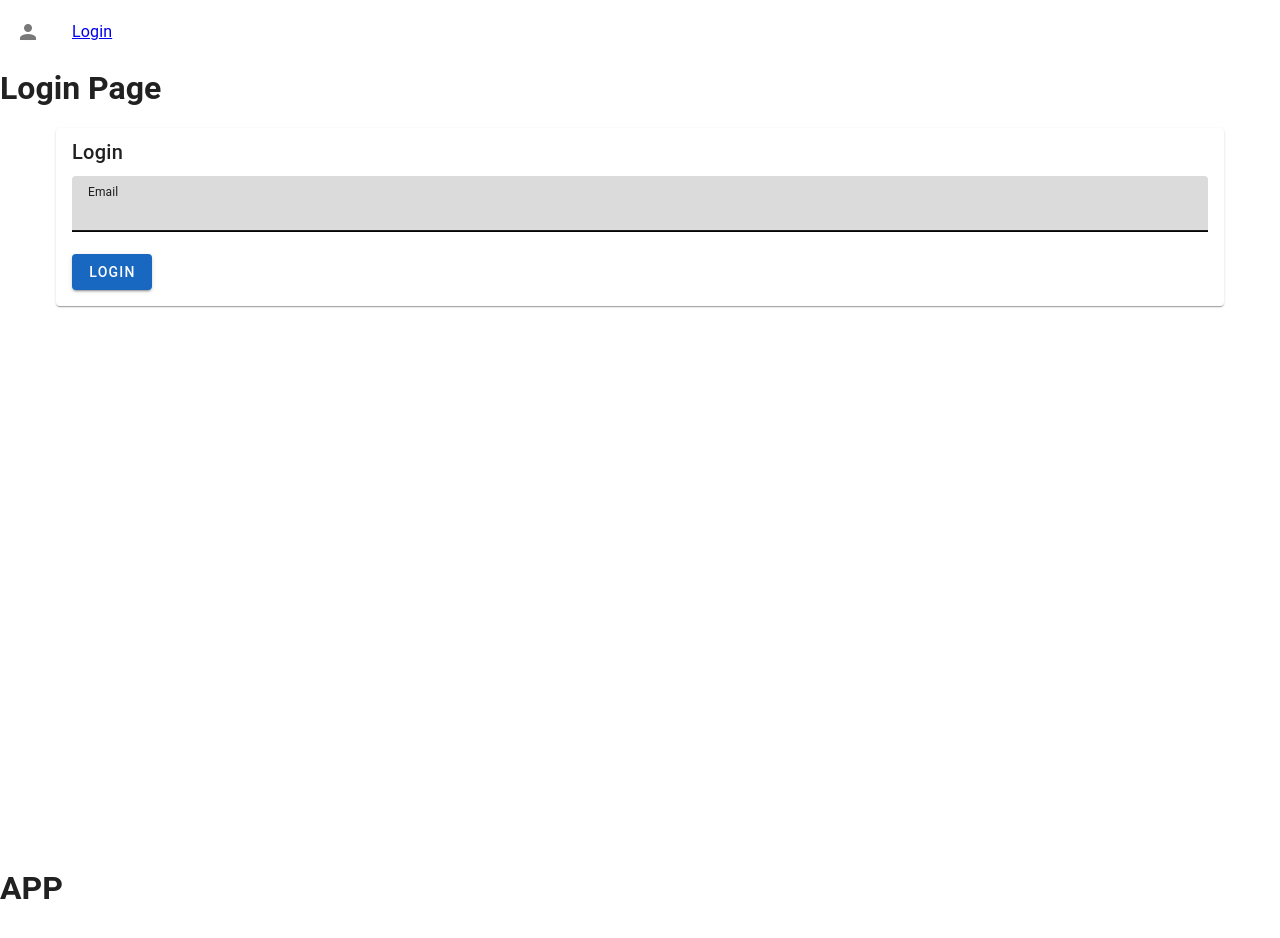
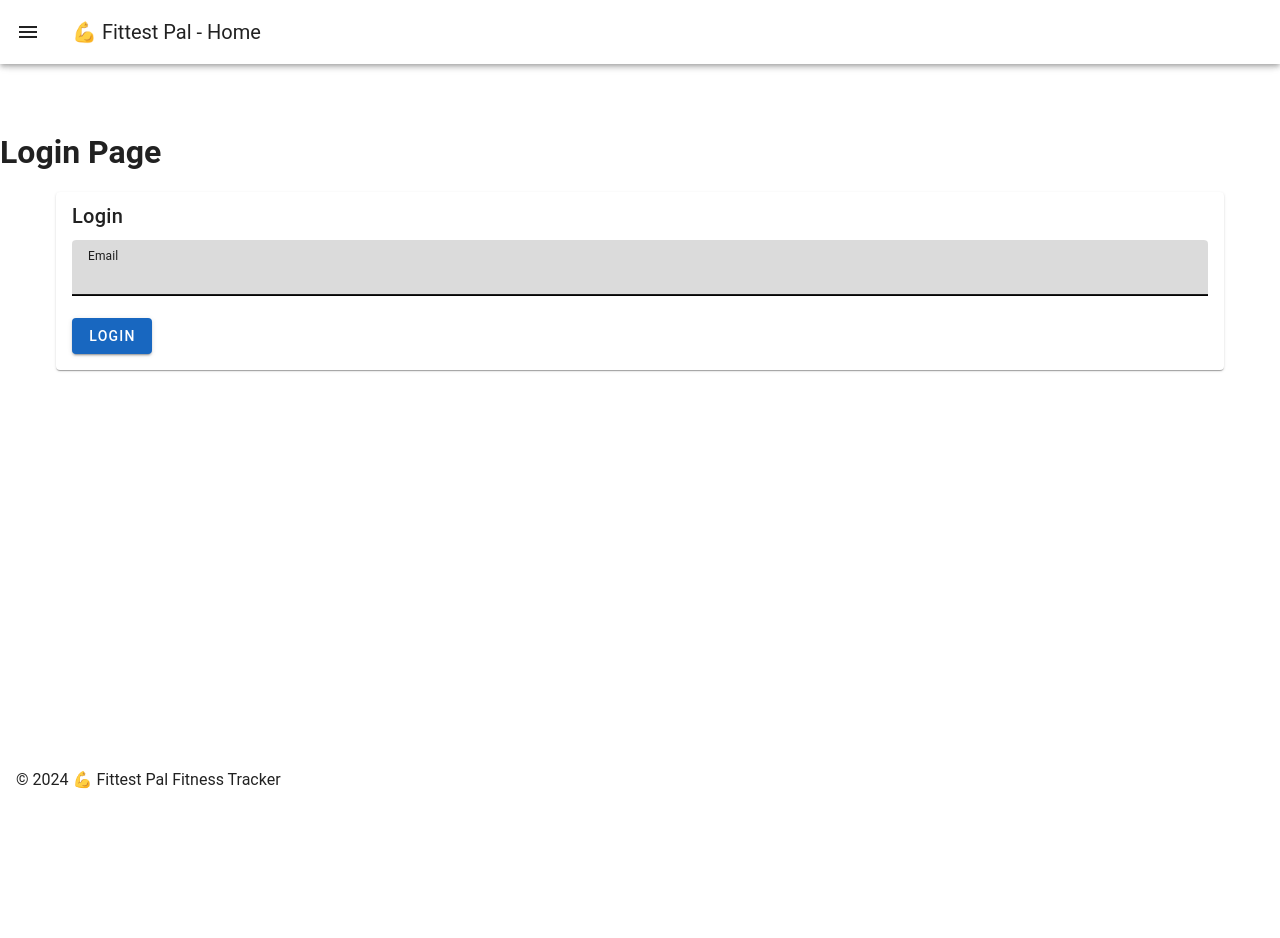
Before and after one commit to nekkox/SportTracker-app, a Vue app: page /login in a window 1280 px wide. Shown: the top 938 px of the page. Before the commit the page ends 912 px from the top, so only its background shows below. Built offline with nearby package versions, Linux system fonts and the light colour scheme; no server answers; the database is empty.

Commit message:
Create nav-bar, footer, and drawer - simple v-layout. Drawer state is contained in Pinia appStore

```diff
--- a/src/App.vue
+++ b/src/App.vue
@@ -3,15 +3,22 @@ import { onMounted } from "vue";
 import { useUserStore } from "@/store/user";
 import { useSupabaseClient } from "@/composables/supabase";
 import AppMenu from "./components/AppMenu.vue";
+import { storeToRefs } from "pinia";
+import { useAppStore } from "@/store/app";
 
 
 const userStore = useUserStore();
+const appStore = useAppStore();
+
+const { pageTitle, dialog } = storeToRefs(appStore);
+const currentYear = new Date().getFullYear();
 
 onMounted(async () => {
 //Authenticating users
   const { data } = await useSupabaseClient.auth.getSession();
-//data is null if user is not signed-in or has logged ou
-  if (data && data.session && data.session.user) {
+//data is null if user is not signed-in or has logged out
+
+if (data && data.session && data.session.user) {
     await userStore.insertProfile(data.session);
     userStore.setUserSession(data.session);
   }
@@ -26,9 +33,27 @@ onMounted(async () => {
 <template>
   <v-app>
    <AppMenu />
+   <v-app-bar app style="position: relative">
+    <v-app-bar-nav-icon @click="appStore.toggleDrawer()"></v-app-bar-nav-icon>
+<v-toolbar-title>💪 Fittest Pal - {{ pageTitle }}</v-toolbar-title>
+</v-app-bar>
     <v-main>
       <router-view />
+
+      <v-dialog v-model="dialog.visible" :fullscreen="dialog.fullscreen">
+        <v-card>{{ console.log(dialog) }}
+          <v-card-title>{{ dialog.title }}</v-card-title>
+          <v-card-text><p v-html="dialog.contents"></p> </v-card-text>
+          <v-card-actions>
+            <v-btn color="primary" @click="appStore.hideDialog">Close</v-btn>
+          </v-card-actions>
+        </v-card>
+      </v-dialog>
+
     </v-main>
-    <h1>APP</h1>
+
+    <v-footer app>
+<span>&copy; {{ currentYear }} 💪 Fittest Pal Fitness Tracker</span>
+</v-footer>
   </v-app>
 </template>
--- a/src/components/AppMenu.vue
+++ b/src/components/AppMenu.vue
@@ -1,15 +1,24 @@
 <script setup>
 import { storeToRefs } from "pinia";
 import { useUserStore } from "@/store/user";
+import { useAppStore } from "@/store/app";
 
 const userStore = useUserStore();
+const appStore = useAppStore();
+//When decompose sth from Pinia store storeToRefs need to be used. Its compounded.
+const { userIsLoggedIn, session } = storeToRefs(userStore);
+const { drawer } = storeToRefs(appStore);
 
-//When decompose sth from Pinia store storeToRefs need to be used. Its compounded.
-const { userIsLoggedIn } = storeToRefs(userStore);
+const goToPage = (page) => {
+appStore.navigateToPage(page);
+};
+
 </script>
 
 //If user is loggedIn then then logout button is shown else login button is shown.
 <template>
+<v-navigation-drawer v-model="drawer" app>
+
     <v-list dense v-if="userIsLoggedIn">
         <v-list-item @click="userStore.logout()">
             <template v-slot:prepend>
@@ -18,14 +27,15 @@ const { userIsLoggedIn } = storeToRefs(userStore);
             <v-list-item-title>Log out</v-list-item-title>
         </v-list-item>
     </v-list>
+
     <v-list dense v-else>
-        <v-list-item>
+        <v-list-item @click="goToPage('/login')">
+
             <template v-slot:prepend>
                 <v-icon icon="mdi-account"></v-icon>
             </template>
-            <router-link to="/login">
-                <v-list-item-title>Login</v-list-item-title>
-            </router-link>
+            <v-list-item-title>Login</v-list-item-title>
         </v-list-item>
     </v-list>
+</v-navigation-drawer>
 </template>
--- a/src/components/FormLogin.vue
+++ b/src/components/FormLogin.vue
@@ -2,16 +2,17 @@
 import { onMounted, ref } from "vue";
 import { useUserStore } from "@/store/user";
 import { useSupabaseClient } from '@/composables/supabase'
-
+import { useAppStore } from "@/store/app";
 
 
 const userStore = useUserStore();
-
+const appStore = useAppStore();
 
 const showDialog = ref(false);
 const email = ref("");
 
 //If login is ok then dialogbox is shown
+/*
 const login = () => {
   userStore.login(email.value);
   showDialog.value = true;
@@ -20,13 +21,40 @@ const login = () => {
 const resetForm = () => {
   showDialog.value = false;
 };
+*/
 
-onMounted(async()=>{
- const response = await useSupabaseClient.from('countries').select("*")
+const login = () => {
+  if (email.value === "") {
+    console.log("empty email");
+    appStore.showDialog({
+      title: "Email is required",
+      contents: "We use the email address to send you a one time password login link. Please enter your email address."
+    });
+  } else {
 
-console.log(response);
+    userStore.login(email.value)
+      .then(xemail => {
+        console.log(xemail);
+        appStore.showDialog({
+          title: "One Time Password login",
+          contents: `We've sent a one time password login to the following email address: <strong>${email.value}</strong>. Using the link in the email, you can proceed to the app and you can close this browser window. If this is not the correct email address, please try again.`,
+          fullscreen: true
+        });
+      })
+      .catch(error => {
+        if(error.toString().includes('Login failed')){
+          console.log("yes");
+          appStore.showDialog({
+          title: "Wrong Email",
+          contents: "Please provide a valid email address"
+        });
+        }
 
-})
+      });
+  }
+};
+
+
 
 
 </script>
@@ -36,13 +64,12 @@ console.log(response);
       <v-card-title>Login</v-card-title>
       <v-card-text>
         <v-form @submit.prevent="login">
-          <v-text-field v-model="email" label="Email" type="email" autofocus
-          ></v-text-field>
+          <v-text-field v-model="email" label="Email" type="email" autofocus></v-text-field>
           <v-btn type="submit" color="primary">Login</v-btn>
         </v-form>
       </v-card-text>
     </v-card>
-
+    <!---
     <v-dialog v-model="showDialog" fullscreen>
       <v-card>
         <v-card-title>One Time Password login</v-card-title>
@@ -58,5 +85,6 @@ console.log(response);
         </v-card-actions>
       </v-card>
     </v-dialog>
+  -->
   </v-container>
 </template>
--- a/src/store/app.js
+++ b/src/store/app.js
@@ -23,6 +23,7 @@ export const useAppStore = defineStore("app", () => {
     router.push(page);
   };
 
+  // Global DiALOG
   const dialog = ref({
     title: "",
     contents: "",
--- a/src/store/user.js
+++ b/src/store/user.js
@@ -28,7 +28,7 @@ export const useUserStore = defineStore('user', () => {
   const login = async (email, callback) => {
     const { error } = await useSupabaseClient.auth.signInWithOtp( {email} );
     if (error) {
-      console.error('Login error:', error.message);
+      console.error('Login error:', error);
       throw new Error('Login failed');
     }
     if (typeof callback === 'function') callback();
@@ -37,8 +37,8 @@ export const useUserStore = defineStore('user', () => {
   const logout = async (callback)=> {
     const { error } = await useSupabaseClient.auth.signOut();
     if (error) {
-      console.error('Logout error:', error?.message);
-      throw new Error('Logout failed');
+      console.error('Logout error:', error);
+      throw new Error('Login failed');
     }
 
     //When logging out is ok then redirect to /login
```
